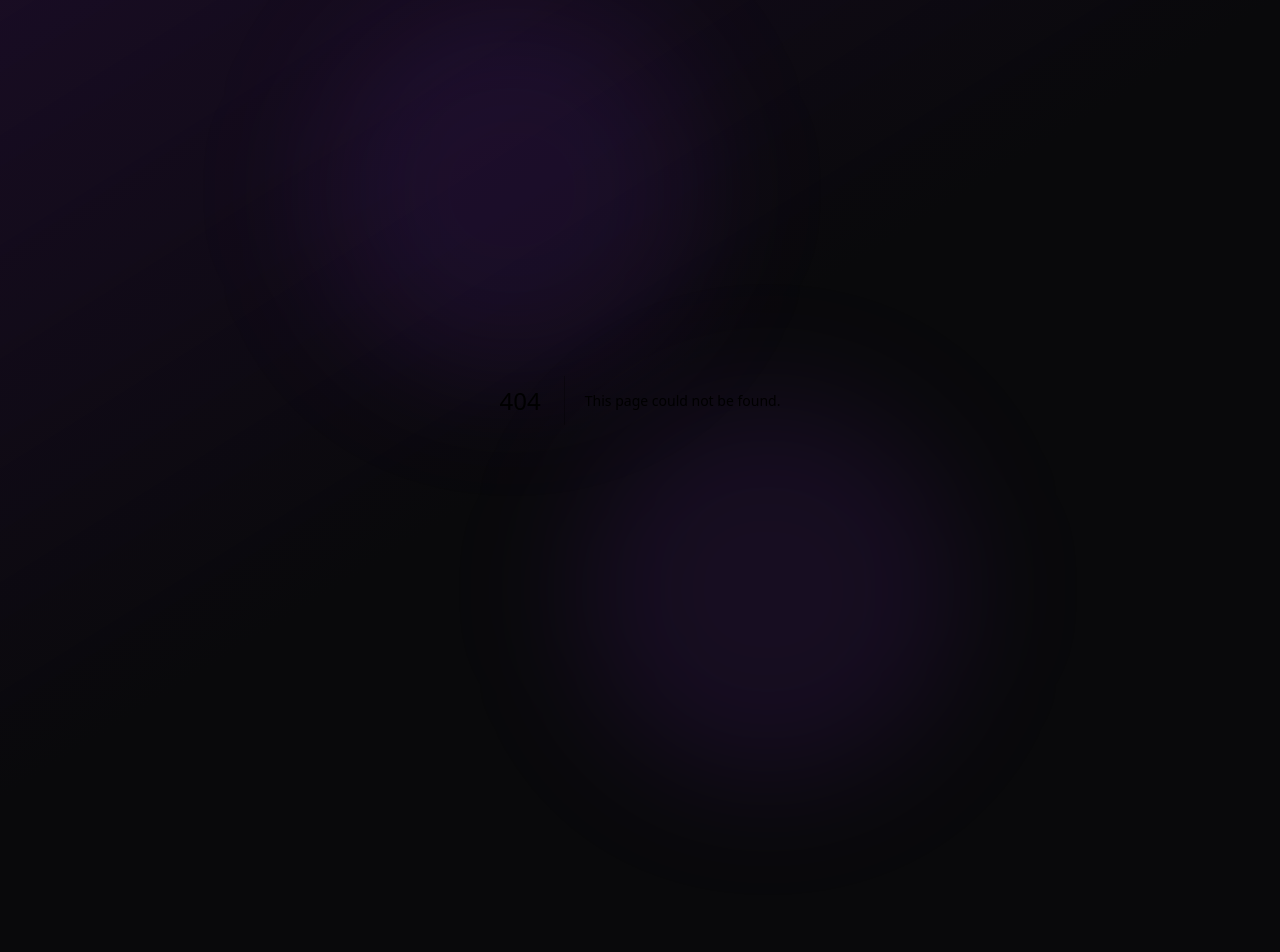
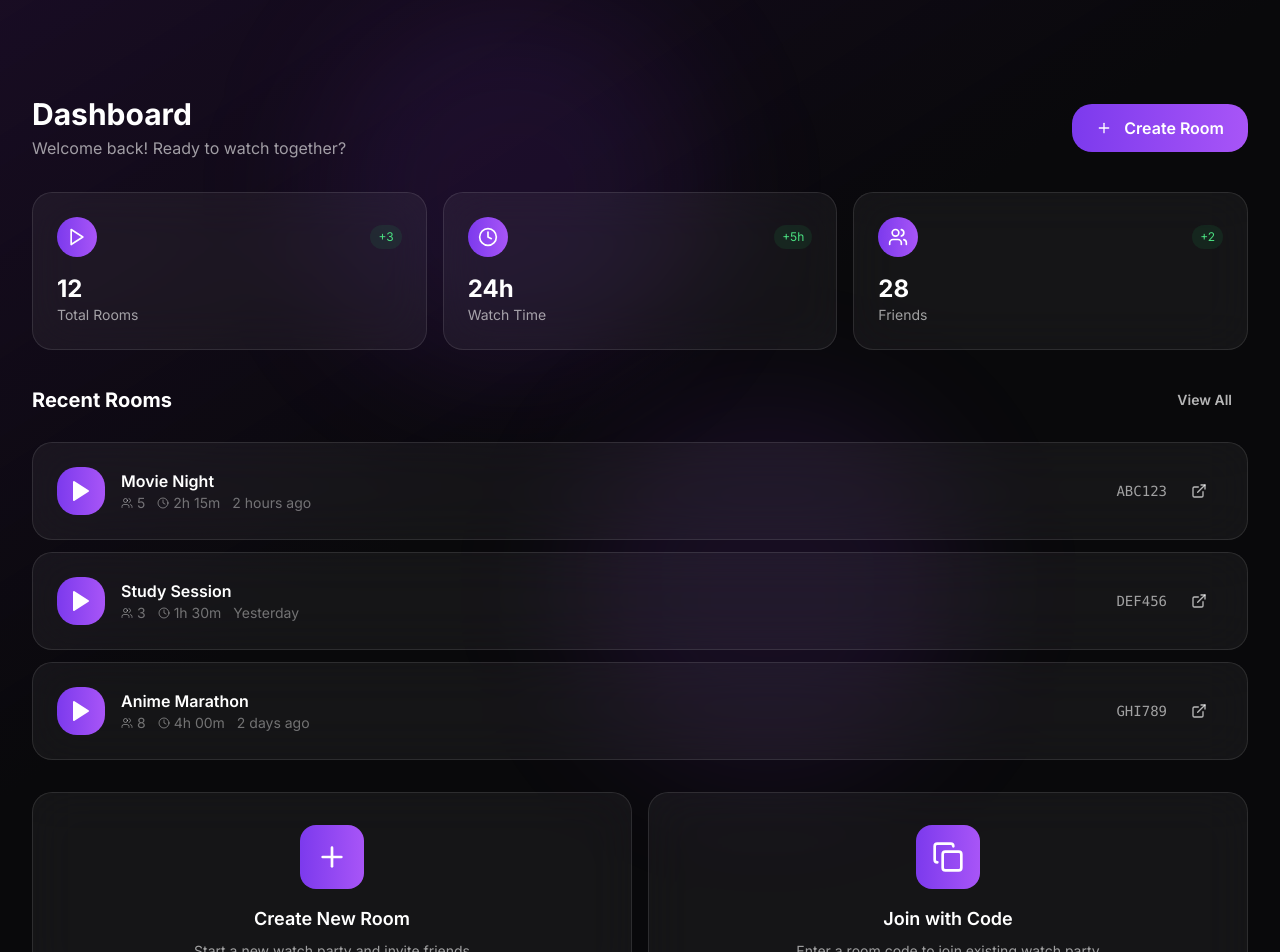
Before and after one commit to devmantraindia/SyncPlay, a Next.js app: page /dashboard in a window 1280 px wide. Before the commit this address had no page. Shown: the top 952 px of the page. Before the commit the page ends 800 px from the top, so only its background shows below. Built offline with nearby package versions, Linux system fonts and the light colour scheme.

Commit message:
page.tsx

```diff
--- /dev/null
+++ b/app/dashboard/page.tsx
@@ -0,0 +1,180 @@
+'use client'
+
+import { motion } from 'framer-motion'
+import Link from 'next/link'
+import {
+  Play, Users, Clock, TrendingUp,
+  Plus, Copy, ExternalLink, Star
+} from 'lucide-react'
+import { Card } from '@/components/ui/Card'
+import Button from '@/components/ui/Button'
+
+const recentRooms = [
+  {
+    id: 'ABC123',
+    name: 'Movie Night',
+    participants: 5,
+    date: '2 hours ago',
+    duration: '2h 15m',
+  },
+  {
+    id: 'DEF456',
+    name: 'Study Session',
+    participants: 3,
+    date: 'Yesterday',
+    duration: '1h 30m',
+  },
+  {
+    id: 'GHI789',
+    name: 'Anime Marathon',
+    participants: 8,
+    date: '2 days ago',
+    duration: '4h 00m',
+  },
+]
+
+const stats = [
+  { label: 'Total Rooms', value: '12', icon: Play, trend: '+3' },
+  { label: 'Watch Time', value: '24h', icon: Clock, trend: '+5h' },
+  { label: 'Friends', value: '28', icon: Users, trend: '+2' },
+]
+
+export default function DashboardPage() {
+  return (
+    <div className="min-h-screen pt-24 pb-12 px-4 sm:px-6 lg:px-8">
+      <div className="max-w-7xl mx-auto">
+        <motion.div
+          initial={{ opacity: 0, y: 20 }}
+          animate={{ opacity: 1, y: 0 }}
+        >
+          {/* Header */}
+          <div className="flex flex-col sm:flex-row items-start sm:items-center justify-between gap-4 mb-8">
+            <div>
+              <h1 className="text-3xl font-bold">Dashboard</h1>
+              <p className="text-white/60 mt-1">Welcome back! Ready to watch together?</p>
+            </div>
+            <div className="flex gap-3">
+              <Link href="/room/create">
+                <Button leftIcon={<Plus className="w-4 h-4" />}>
+                  Create Room
+                </Button>
+              </Link>
+            </div>
+          </div>
+
+          {/* Stats Grid */}
+          <div className="grid sm:grid-cols-3 gap-4 mb-8">
+            {stats.map((stat, index) => (
+              <motion.div
+                key={stat.label}
+                initial={{ opacity: 0, y: 20 }}
+                animate={{ opacity: 1, y: 0 }}
+                transition={{ delay: index * 0.1 }}
+              >
+                <Card hover={false}>
+                  <div className="flex items-center justify-between mb-4">
+                    <div className="w-10 h-10 rounded-xl gradient-bg flex items-center justify-center">
+                      <stat.icon className="w-5 h-5 text-white" />
+                    </div>
+                    <span className="text-xs text-green-400 bg-green-500/10 px-2 py-1 rounded-full">
+                      {stat.trend}
+                    </span>
+                  </div>
+                  <div className="text-2xl font-bold">{stat.value}</div>
+                  <div className="text-sm text-white/60">{stat.label}</div>
+                </Card>
+              </motion.div>
+            ))}
+          </div>
+
+          {/* Recent Rooms */}
+          <div>
+            <div className="flex items-center justify-between mb-6">
+              <h2 className="text-xl font-bold">Recent Rooms</h2>
+              <Button variant="ghost" size="sm">
+                View All
+              </Button>
+            </div>
+
+            <div className="space-y-3">
+              {recentRooms.map((room, index) => (
+                <motion.div
+                  key={room.id}
+                  initial={{ opacity: 0, x: -20 }}
+                  animate={{ opacity: 1, x: 0 }}
+                  transition={{ delay: index * 0.1 }}
+                >
+                  <Link href={`/room/${room.id}`}>
+                    <Card className="flex items-center justify-between">
+                      <div className="flex items-center gap-4">
+                        <div className="w-12 h-12 rounded-xl gradient-bg flex items-center justify-center">
+                          <Play className="w-6 h-6 text-white" fill="currentColor" />
+                        </div>
+                        <div>
+                          <h3 className="font-semibold">{room.name}</h3>
+                          <div className="flex items-center gap-3 text-sm text-white/40">
+                            <span className="flex items-center gap-1">
+                              <Users className="w-3 h-3" />
+                              {room.participants}
+                            </span>
+                            <span className="flex items-center gap-1">
+                              <Clock className="w-3 h-3" />
+                              {room.duration}
+                            </span>
+                            <span>{room.date}</span>
+                          </div>
+                        </div>
+                      </div>
+                      <div className="flex items-center gap-2">
+                        <span className="text-sm text-white/60 font-mono">
+                          {room.id}
+                        </span>
+                        <Button variant="ghost" size="sm">
+                          <ExternalLink className="w-4 h-4" />
+                        </Button>
+                      </div>
+                    </Card>
+                  </Link>
+                </motion.div>
+              ))}
+            </div>
+          </div>
+
+          {/* Quick Actions */}
+          <div className="grid sm:grid-cols-2 gap-4 mt-8">
+            <Link href="/room/create">
+              <Card className="text-center p-8">
+                <div className="w-16 h-16 rounded-2xl gradient-bg flex items-center justify-center mx-auto mb-4">
+                  <Plus className="w-8 h-8 text-white" />
+                </div>
+                <h3 className="text-lg font-semibold mb-2">Create New Room</h3>
+                <p className="text-sm text-white/60">
+                  Start a new watch party and invite friends
+                </p>
+              </Card>
+            </Link>
+
+            <Card className="text-center p-8">
+              <div className="w-16 h-16 rounded-2xl gradient-bg flex items-center justify-center mx-auto mb-4">
+                <Copy className="w-8 h-8 text-white" />
+              </div>
+              <h3 className="text-lg font-semibold mb-2">Join with Code</h3>
+              <p className="text-sm text-white/60">
+                Enter a room code to join existing watch party
+              </p>
+              <div className="mt-4 flex gap-2">
+                <input
+                  type="text"
+                  placeholder="Enter room code"
+                  className="flex-1 px-4 py-2 bg-white/5 border border-white/10 rounded-xl text-sm text-white placeholder-white/30 focus:outline-none focus:ring-2 focus:ring-purple-500"
+                  maxLength={6}
+                />
+                <Button size="sm">Join</Button>
+              </div>
+            </Card>
+          </div>
+        </motion.div>
+      </div>
+    </div>
+  )
+}
```
